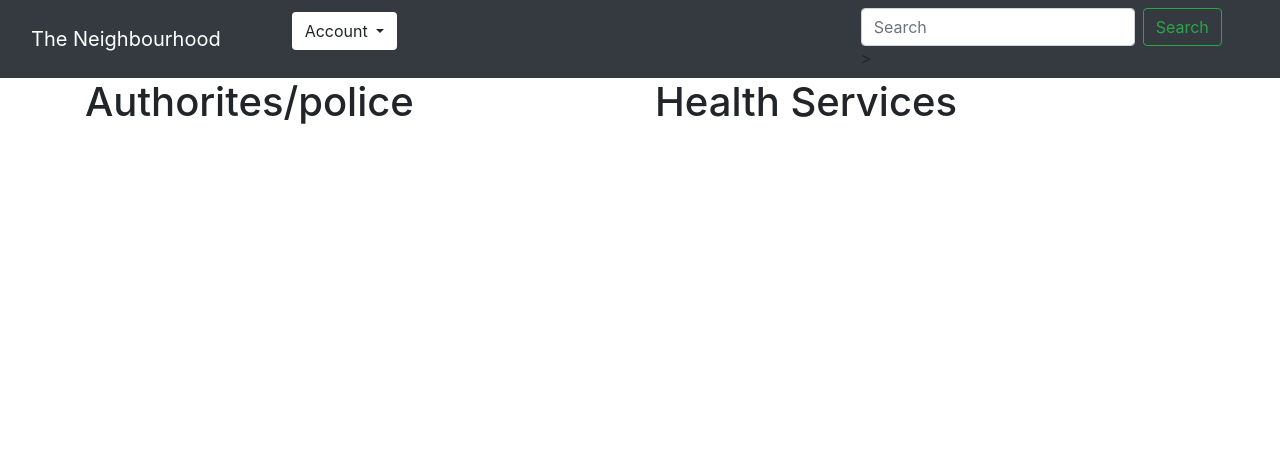
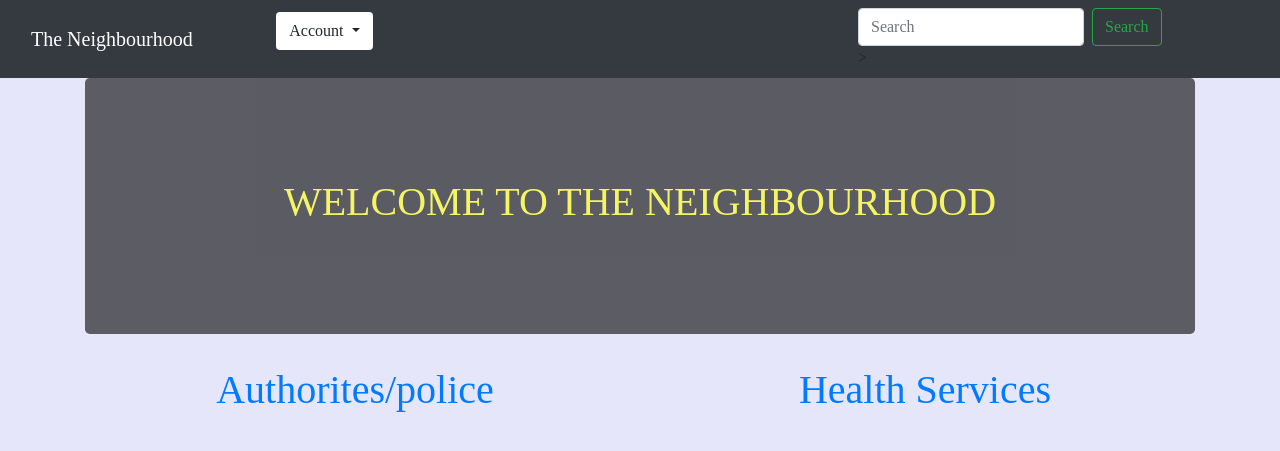
Before and after one commit to Moses-254-Mugo/The_Hood, a Django app: page / in a window 1280 px wide. Shown: the top 451 px of the page. Run offline with Django 3.2, Linux system fonts and the light colour scheme; the visitor is signed in with stand-in values (Sample User, id 1); some libraries are stand-ins or nearby versions.

Commit message:
Modify file

```diff
--- a/HoodApp/templates/index.html
+++ b/HoodApp/templates/index.html
@@ -3,12 +3,33 @@
 {% block content %}
 <div class="container">
     <div class="row">
-        <dv class="col-sm-6">
-            <h1>Authorites/police</h1>
-        </dv>
-        <div class="col-sm-6">
-            <h1>Health Services</h1>
+        <div class="col-sm-12">
+            <div class="jumbotron">
+            <h1 class="text-center">WELCOME TO THE NEIGHBOURHOOD</h1>
+        </div>
+
+        <div class="row">
+            <dv class="col-sm-6">
+                <a href="{% url 'health' %}">
+                    <h1 class="text-center">Authorites/police</h1>
+                </a>
+
+            </dv>
+            <div class="col-sm-6">
+                <a href="{%url 'authorities' %}">
+                    <h1 class="text-center">Health Services</h1>
+                </a>
+            </div>
         </div>
     </div>
 </div>
+<style>
+    .jumbotron{
+        color: yellow;
+        background-color: #000;
+        padding: 100px;
+        font-weight: bold;
+        opacity: 0.6;
+    }
+</style>
 {% endblock%}
--- a/HoodApp/templates/navbar.html
+++ b/HoodApp/templates/navbar.html
@@ -1,5 +1,9 @@
 
   <style>
+    body{
+      background-color: lavender;
+      font-family: 'Times New Roman', Times, serif;
+    }
 
     li{
       list-style-type: none;
```
